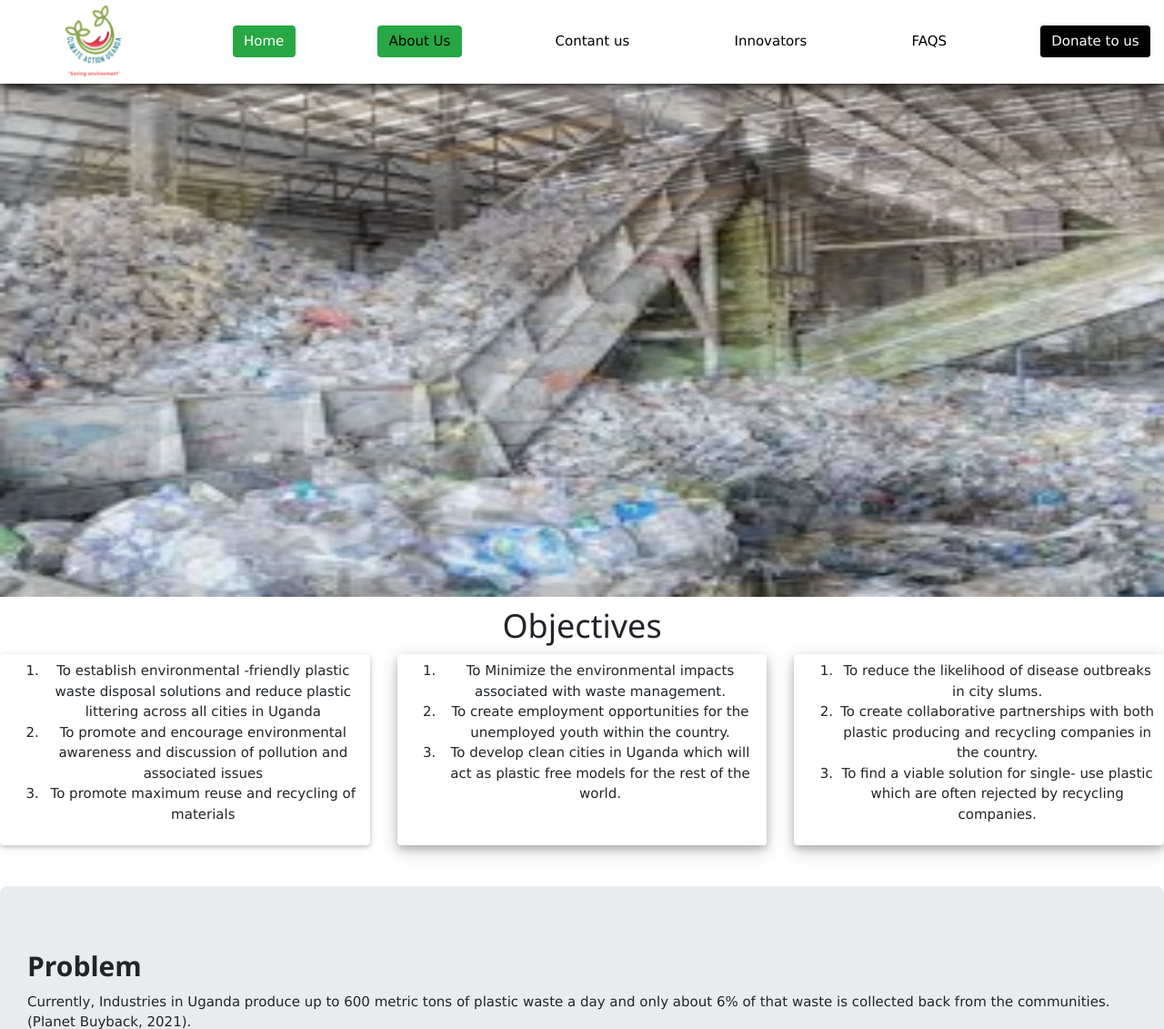
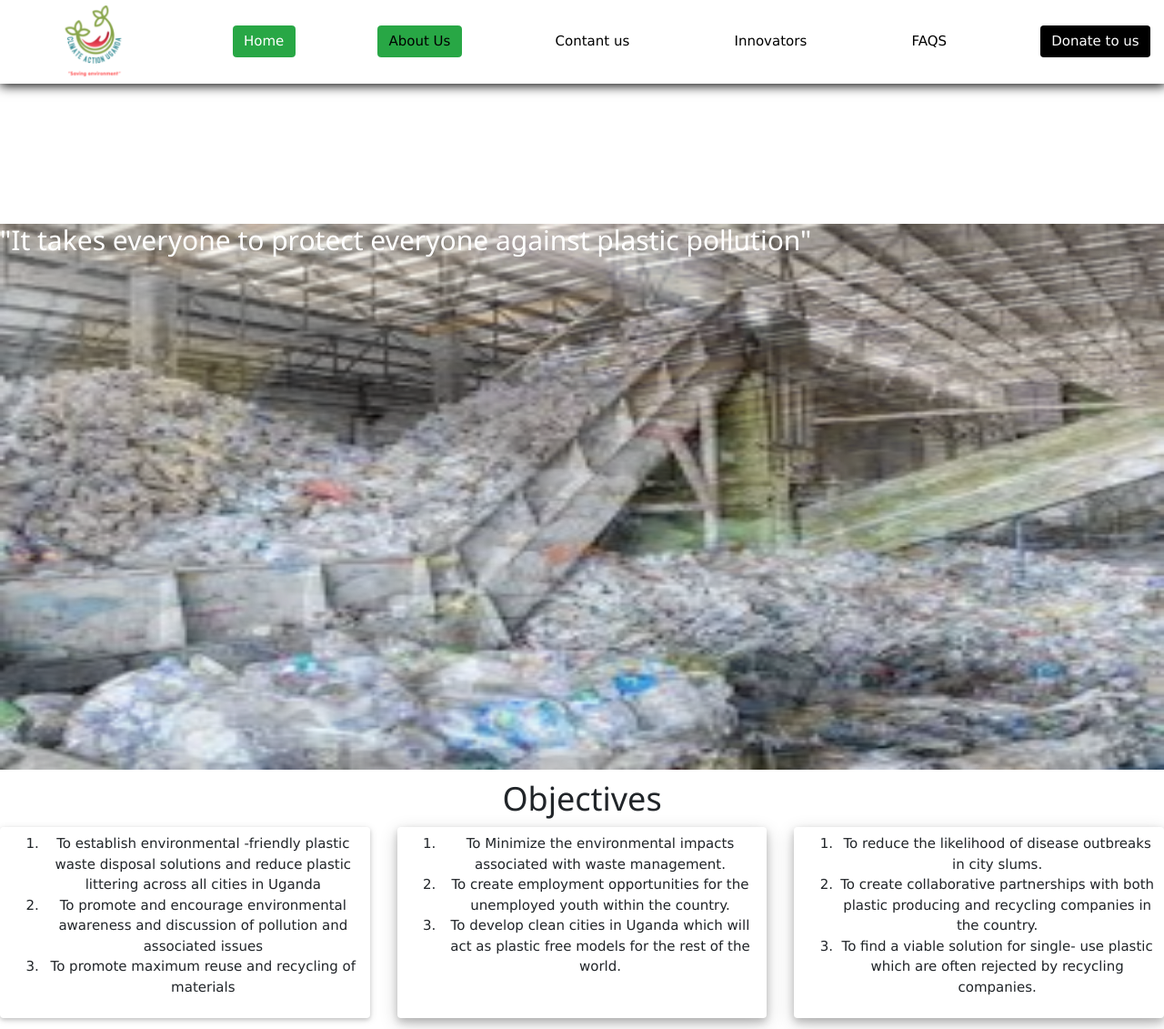
Before and after one commit to nm1999/ug_clean_cities, a PHP site: page / in a window 1280 px wide. Shown: the part 67-1198 px from the top of the page at 91% size. Run offline with PHP 8.4, Linux system fonts and the light colour scheme.

Commit message:
new img-bg changed

```diff
--- a/index.php
+++ b/index.php
@@ -171,7 +171,7 @@ div.desc {
 				</div>
 				<div id="obj"></div>
 			</div>
-			<h2>"It takes everyone to protect everyone against plastic pollution"</h2>
+			<h2 style="margin-top:200px;color:white">"It takes everyone to protect everyone against plastic pollution"</h2>
     </div>
 
    				 <!-- 			 Middle of the website -->
```
